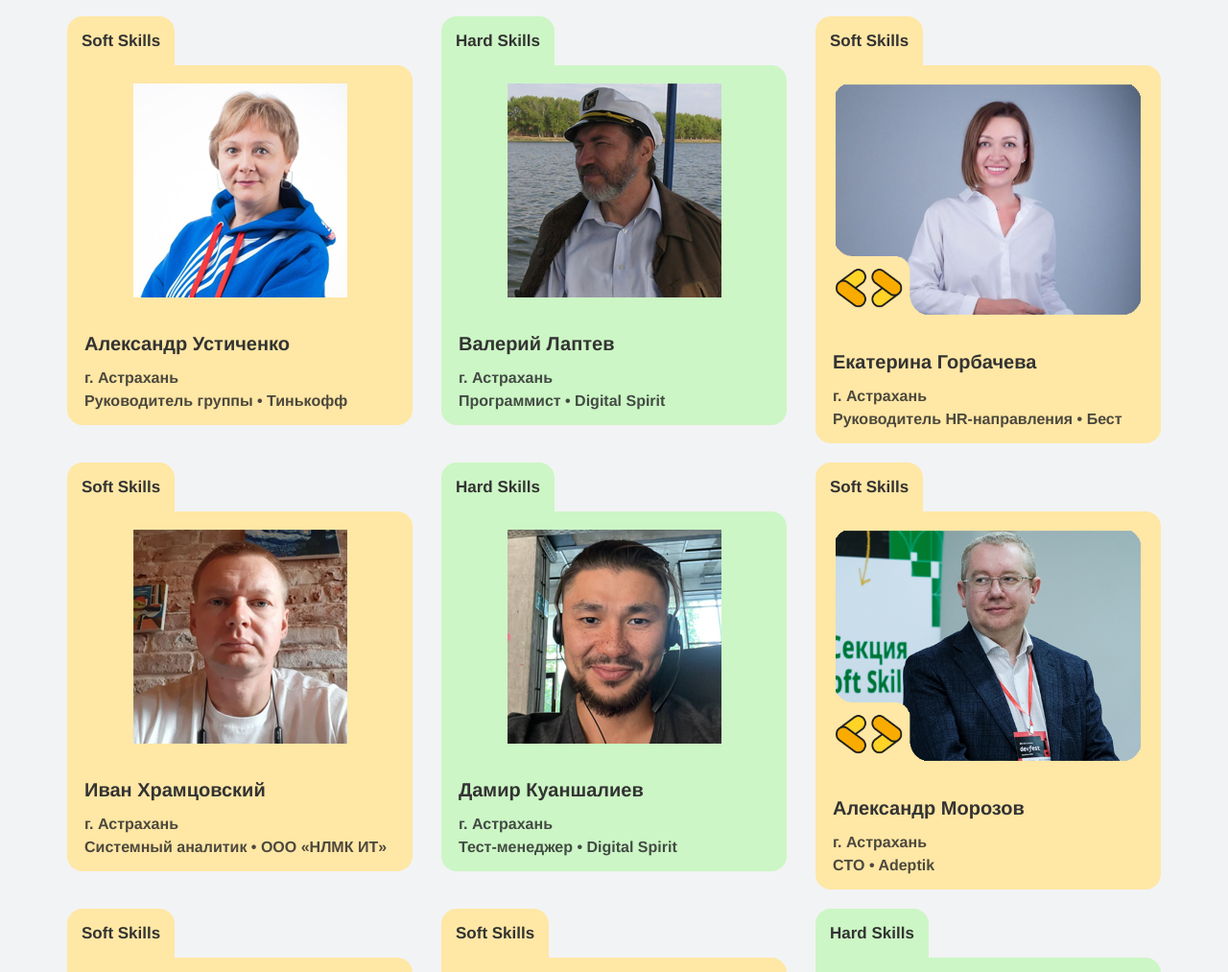
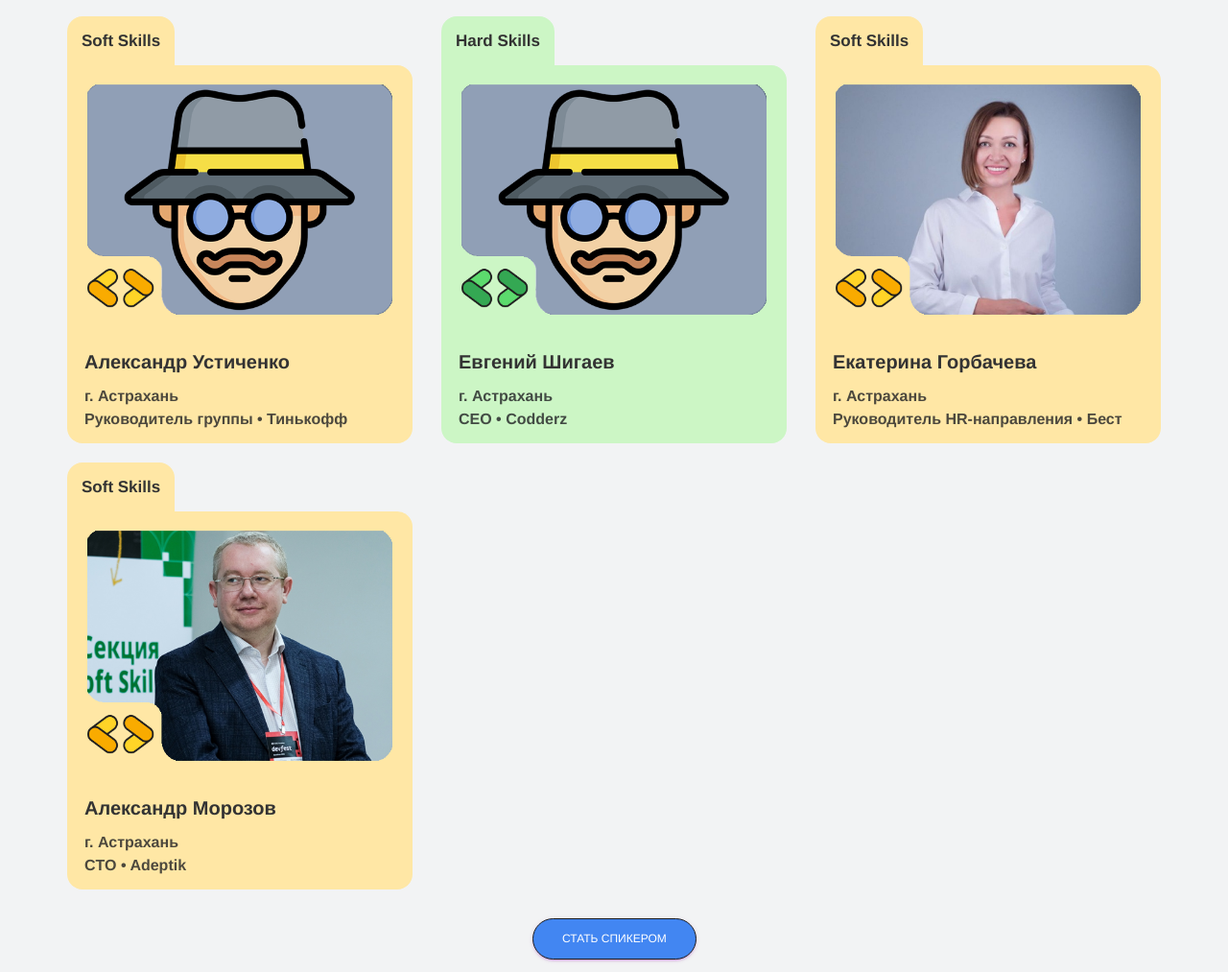
Before and after one commit to Armanitos94/devfest2024, a plain HTML site: page index.html in a window 1280 px wide. Shown: the part 2768-3781 px from the top of the page at 96% size. Drawn offline with Linux system fonts and the light colour scheme; a script that the page names is missing.

Commit message:
add no-photo-soft.png

```diff
--- a/index.html
+++ b/index.html
@@ -299,7 +299,7 @@
                      <div class="col-md-4 speaker-hard-skills">
                         <div class="time-slot">Hard Skills</div>
                         <div class="thumbnail thumbnail-mod speaker" speakerId="7">
-                           <img src="assets/img/speakers/remizova.jpg" class="cmd-img">
+                           <img src="assets/img/speakers/no-photo-hard.png" class="cmd-img">
                            <div class="caption text-left">
                               <h4>Кирилл Левченко</h4>
                               <p>г. Москва</p>
@@ -312,7 +312,7 @@
                      <div class="col-md-4 speaker-soft-skills">
                         <div class="time-slot">Soft Skills</div>
                         <div class="thumbnail thumbnail-mod speaker speaker-hard-skills" speakerId="0">
-                           <img src="assets/img/speakers/remizova.jpg" class="cmd-img">
+                           <img src="assets/img/speakers/no-photo-soft.png" class="cmd-img">
                            <div class="caption text-left">
                               <h4>Александр Устиченко</h4>
                               <p>г. Астрахань</p>
@@ -323,11 +323,11 @@
                      <div class="col-md-4 speaker-hard-skills">
                         <div class="time-slot">Hard Skills</div>
                         <div class="thumbnail thumbnail-mod speaker" speakerId="4">
-                           <img src="assets/img/speakers/laptev.png" class="cmd-img">
+                           <img src="assets/img/speakers/no-photo-hard.png" class="cmd-img">
                            <div class="caption text-left">
-                              <h4>Валерий Лаптев</h4>
+                              <h4>Евгений Шигаев</h4>
                               <p>г. Астрахань</p>
-                              <p>Программист • Digital Spirit</p>
+                              <p>CEO • Codderz</p>
                            </div>
                         </div>
                      </div>
@@ -346,28 +346,6 @@
                   <div class="row">
                      <div class="col-md-4 speaker-soft-skills">
                         <div class="time-slot">Soft Skills</div>
-                        <div class="thumbnail thumbnail-mod speaker" speakerId="9">
-                           <img src="assets/img/speakers/ivan_hr.jpg" class="cmd-img">
-                           <div class="caption text-left">
-                              <h4>Иван Храмцовский</h4>
-                              <p>г. Астрахань</p>
-                              <p>Cистемный аналитик • ООО «НЛМК ИТ»</p>
-                           </div>
-                        </div>
-                     </div>
-                     <div class="col-md-4 speaker-hard-skills">
-                        <div class="time-slot">Hard Skills</div>
-                        <div class="thumbnail thumbnail-mod speaker" speakerId="11">
-                           <img src="assets/img/speakers/kushaliev.jpg" class="cmd-img">
-                           <div class="caption text-left">
-                              <h4>Дамир Куаншалиев</h4>
-                              <p>г. Астрахань</p>
-                              <p>Тест-менеджер • Digital Spirit</p>
-                           </div>
-                        </div>
-                     </div>
-                     <div class="col-md-4 speaker-soft-skills">
-                        <div class="time-slot">Soft Skills</div>
                         <div class="thumbnail thumbnail-mod speaker" speakerId="8">
                            <img src="assets/img/speakers/morozov.png" class="cmd-img">
                            <div class="caption text-left">
@@ -378,6 +356,7 @@
                         </div>
                      </div>
                   </div>
+                  <!--
                   <div class="row">
                      <div class="col-md-4 speaker-soft-skills">
                         <div class="time-slot">Soft Skills</div>
@@ -412,16 +391,16 @@
                            </div>
                         </div>
                      </div>
-                  </div>
+                  </div> -->
                </div>
             </div>
             <div class="row">
-               <!--  <div class="col-md-12 text-center">
-                  <a  href="https://forms.gle/WfBfWdUJZWAkVNEj9" target="_blank" class="btn btn-success text-center">
+               <div class="col-md-12 text-center">
+                  <a  href="https://forms.gle/WfBfWdUJZWAkVNEj9" target="_blank" class="btn btn-primary text-center">
                      Стать спикером
                      <div class="ripple-container"></div>
                   </a>
-                  </div> -->
+                  </div>
             </div>
          </div>
          <div class="container-fluid bg-agenda" id="schedule">
```
Also changed, not shown: assets/img/4228232.png (added), assets/img/speakers/no-photo-hard.png (added), assets/img/speakers/no-photo-soft.png (added).
